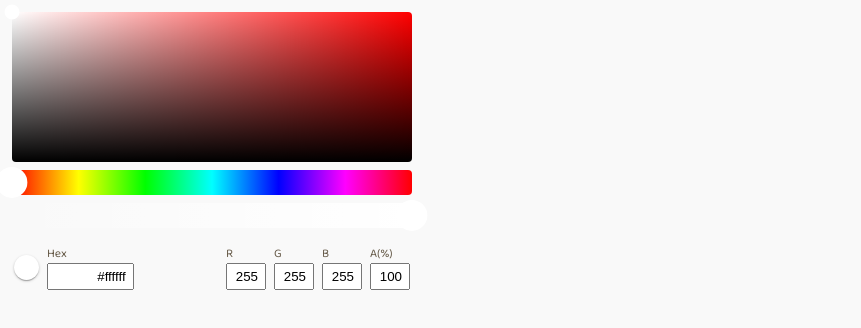
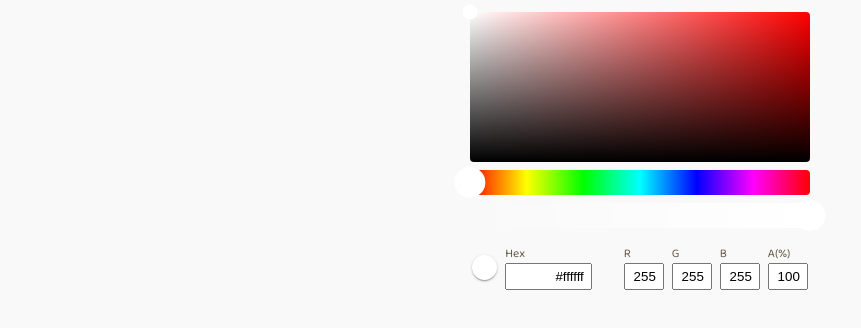
Before and after one commit to tetracalibers/Uispet-frontend, a Next.js app: page /articles/color_picker_demo in a window 1280 px wide. Shown: the top 328 px of the page, without its empty margins (0-861 px from the left). Built offline with nearby package versions, Linux system fonts and the light colour scheme; a web font is replaced by a local one.

Commit message:
[ColorPicker] 横幅のレスポンシブ対応

```diff
--- a/components/control/ColorPicker/DragSelector.tsx
+++ b/components/control/ColorPicker/DragSelector.tsx
@@ -19,7 +19,6 @@ const Root = styled.div`
   grid-gap: 8px;
   margin-bottom: 16px;
   max-width: 100%;
-  width: 400px;
 `
 
 export const DragSelector = ({
--- a/components/control/ColorPicker/index.tsx
+++ b/components/control/ColorPicker/index.tsx
@@ -20,6 +20,8 @@ const Container = styled.div`
   overflow: visible;
   scrollbar-width: none;
   width: fit-content;
+  margin-left: auto;
+  margin-right: auto;
 
   &::-webkit-scrollbar {
     display: none;
@@ -31,6 +33,7 @@ const InputContainer = styled.div`
   flex-direction: row;
   justify-content: space-between;
   margin: 2px;
+  gap: 1rem;
 `
 
 const InputGroup = styled.div`
```
